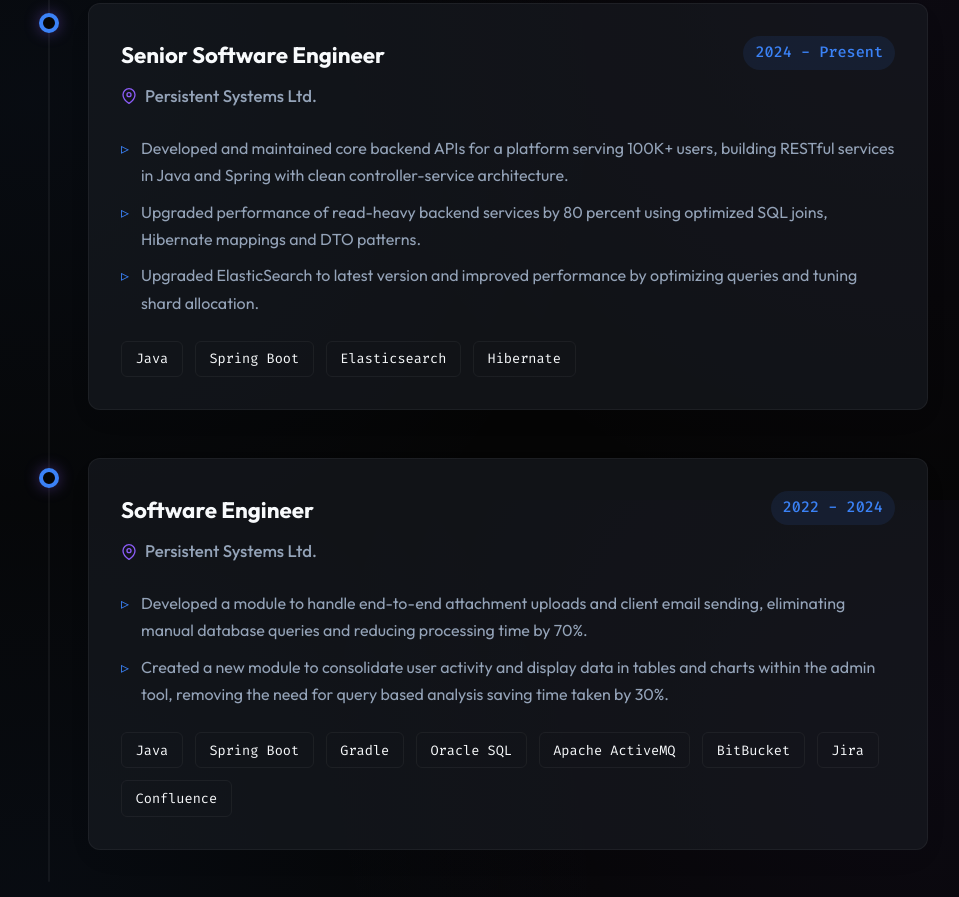
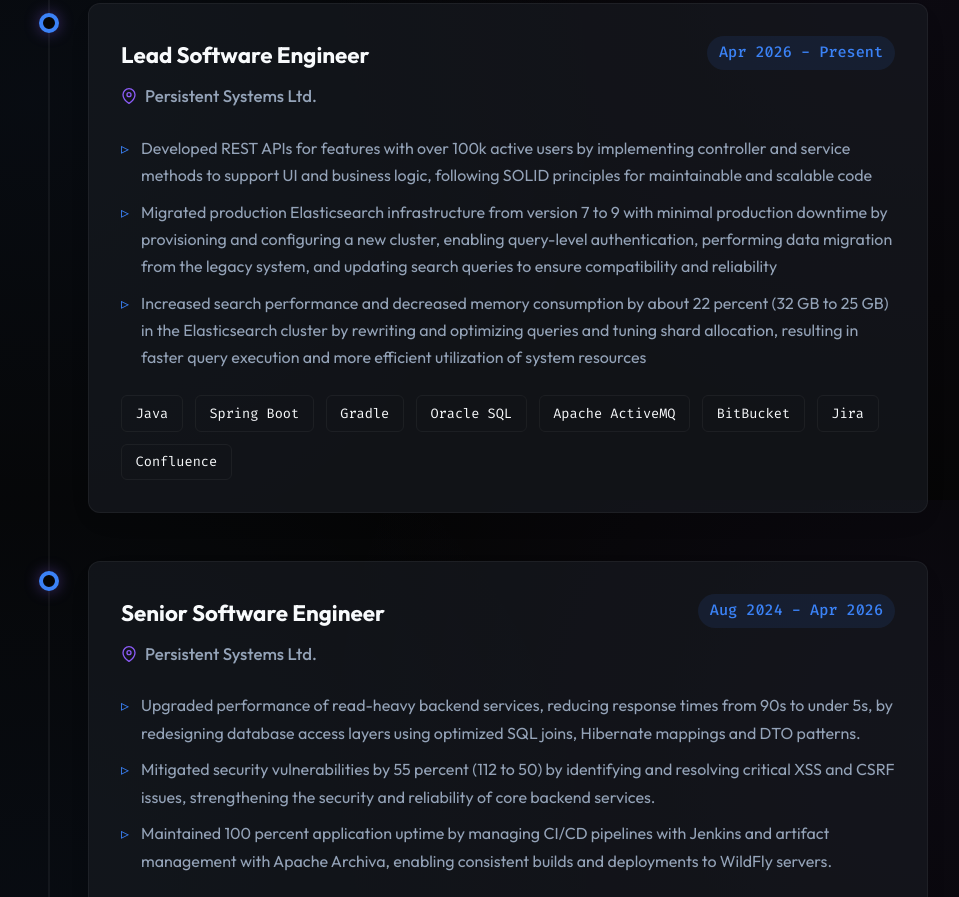
Before and after one commit to adz-313/portfolio, a React (Vite) app: page / in a window 1280 px wide. Shown: the part 1900-2797 px from the top of the page, without its empty margins (162-1121 px from the left). Built offline with nearby package versions, Linux system fonts and the light colour scheme.

Commit message:
Updated data

```diff
--- a/src/data/experienceData.js
+++ b/src/data/experienceData.js
@@ -3,19 +3,48 @@
   experiences: [
     {
       id: 1,
-      role: "Senior Software Engineer",
+      role: "Lead Software Engineer",
       company: "Persistent Systems Ltd.",
-      period: "2024 - Present",
-      description: ["Developed and maintained core backend APIs for a platform serving 100K+ users, building RESTful services in Java and Spring with clean controller-service architecture.", "Upgraded performance of read-heavy backend services by 80 percent using optimized SQL joins, Hibernate mappings and DTO patterns.", "Upgraded ElasticSearch to latest version and improved performance by optimizing queries and tuning shard allocation."],
-      technologies: ["Java", "Spring Boot", "Elasticsearch", "Hibernate"]
+      period: "Apr 2026 - Present",
+      description: [
+        "Developed REST APIs for features with over 100k active users by implementing controller and service methods to support UI and business logic, following SOLID principles for maintainable and scalable code",
+        "Migrated production Elasticsearch infrastructure from version 7 to 9 with minimal production downtime by provisioning and configuring a new cluster, enabling query-level authentication, performing data migration from the legacy system, and updating search queries to ensure compatibility and reliability",
+        "Increased search performance and decreased memory consumption by about 22 percent (32 GB to 25 GB) in the Elasticsearch cluster by rewriting and optimizing queries and tuning shard allocation, resulting in faster query execution and more efficient utilization of system resources",
+      ],
+      technologies: [
+        "Java",
+        "Spring Boot",
+        "Gradle",
+        "Oracle SQL",
+        "Apache ActiveMQ",
+        "BitBucket",
+        "Jira",
+        "Confluence",
+      ],
     },
     {
       id: 2,
+      role: "Senior Software Engineer",
+      company: "Persistent Systems Ltd.",
+      period: "Aug 2024 - Apr 2026",
+      description: [
+        "Upgraded performance of read-heavy backend services, reducing response times from 90s to under 5s, by redesigning database access layers using optimized SQL joins, Hibernate mappings and DTO patterns.",
+        "Mitigated security vulnerabilities by 55 percent (112 to 50) by identifying and resolving critical XSS and CSRF issues, strengthening the security and reliability of core backend services.",
+        "Maintained 100 percent application uptime by managing CI/CD pipelines with Jenkins and artifact management with Apache Archiva, enabling consistent builds and deployments to WildFly servers.",
+      ],
+      technologies: ["Java", "Spring Boot", "Elasticsearch", "Hibernate"],
+    },
+    {
+      id: 3,
       role: "Software Engineer",
       company: "Persistent Systems Ltd.",
-      period: "2022 - 2024",
-      description: ["Developed a module to handle end-to-end attachment uploads and client email sending, eliminating manual database queries and reducing processing time by 70%.", "Created a new module to consolidate user activity and display data in tables and charts within the admin tool, removing the need for query based analysis saving time taken by 30%."],
-      technologies: ["Java", "Spring Boot", "Gradle", "Oracle SQL", "Apache ActiveMQ", "BitBucket", "Jira", "Confluence"]
-    }
-  ]
+      period: " Aug 2022 - Aug 2024",
+      description: [
+        "Reduced manual data processing time by 70% by designing and implementing a Java Spring-based backend service that handled asynchronous attachment uploads and automated client email delivery, improving reliability and system throughput",
+        "Optimized operational efficiency by 30% by building a data aggregation module that consolidated application data and displayed key application analytics, eliminating manual SQL-based analysis",
+        "Improved development productivity upto 20% by integrating GitHub Copilot into daily development work- flows, speeding implementation of features and bug fixes while maintaining code quality and consistency.",
+      ],
+      technologies: ["Java", "Spring Boot", "Gradle", "Oracle SQL"],
+    },
+  ],
 };
--- a/src/data/heroData.js
+++ b/src/data/heroData.js
@@ -1,16 +1,17 @@
-import { socialLinks } from './socialLinks';
+import { socialLinks } from "./socialLinks";
 
 export const heroData = {
   title: ["backend.", "architect.", "builder."],
   name: "Aditya Sawant",
   role: "Senior Software Engineer",
-  description: "Specializing in Java, Spring Boot, microservices, and distributed systems. Writing simple code to solve complex problems.",
-  profileImage: "/profile.png",
+  description:
+    "Specializing in Java, Spring Boot, microservices, and distributed systems. Writing simple code to solve complex problems.",
+  profileImage: "/profile.jpg",
   initials: "AS",
   links: {
     projects: "#projects",
     resume: "/resume.pdf",
     github: socialLinks.github,
-    linkedin: socialLinks.linkedin
-  }
+    linkedin: socialLinks.linkedin,
+  },
 };
```
Also changed, not shown: 1 other file (tests, documents, lock files or other folders).
